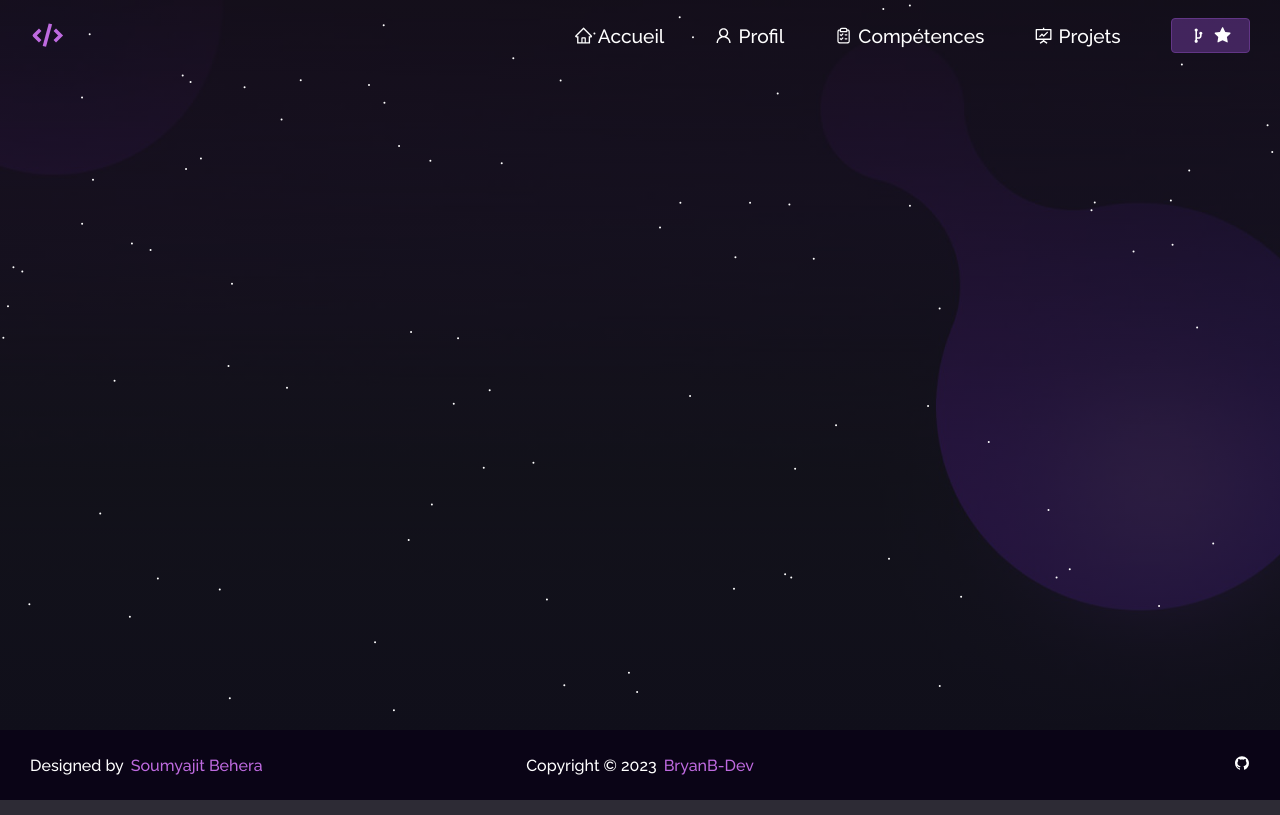
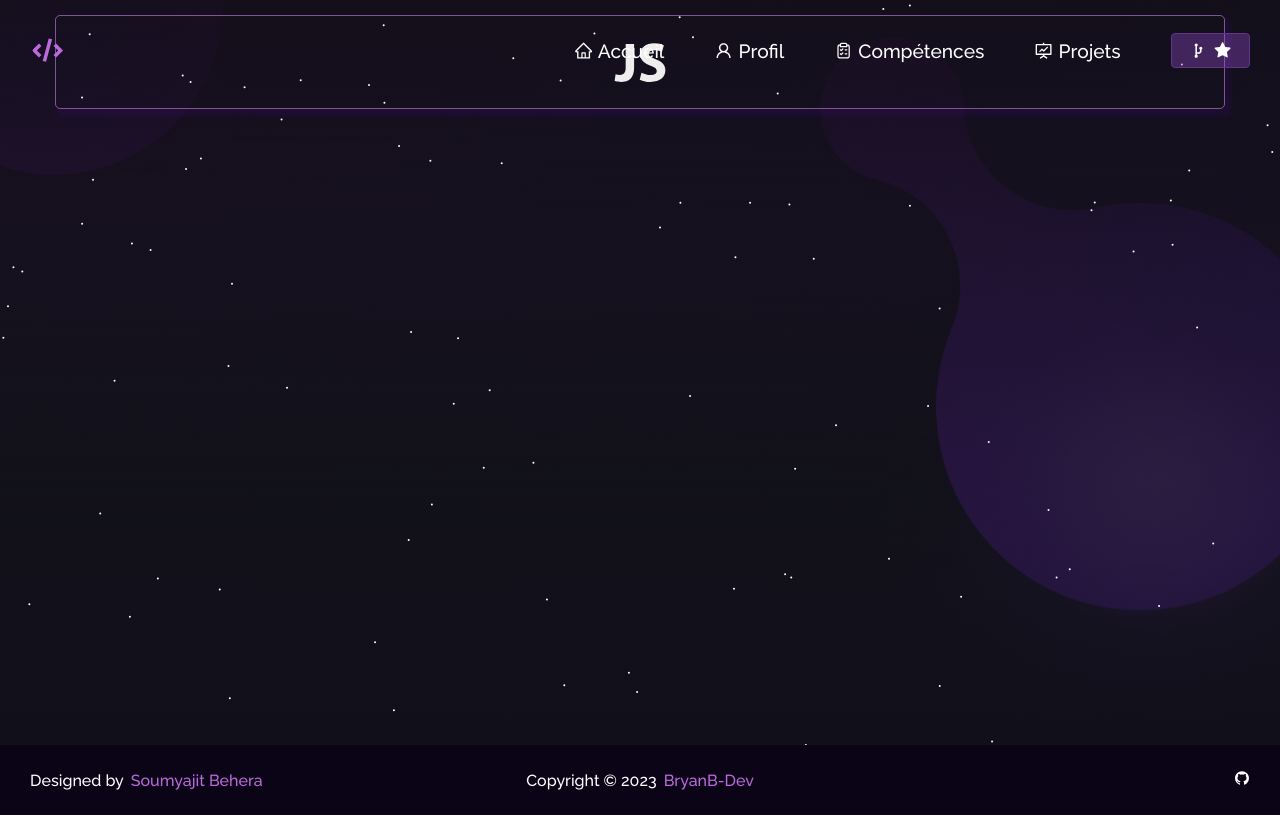
Before and after one commit to BryanB-Dev/Portfolio, a React (Create React App) app: page /skills in a window 1280 px wide. Built offline with nearby package versions, Linux system fonts and the light colour scheme.

Commit message:
Add react-icons package and display JavaScript skill

```diff
--- a/package.json
+++ b/package.json
@@ -11,6 +11,7 @@
     "node-sass": "^7.0.3",
     "react": "^18.2.0",
     "react-dom": "^18.2.0",
+    "react-icons": "^4.12.0",
     "react-parallax-tilt": "^1.7.177",
     "react-router-dom": "^6.18.0",
     "react-scripts": "5.0.1",
--- /dev/null
+++ b/src/components/Skill/index.jsx
@@ -0,0 +1,10 @@
+import "./style.scss";
+
+export default function Skill({ children }) {
+
+    return (
+        <div className="skill">
+            {children}
+        </div>
+    );
+}
--- /dev/null
+++ b/src/components/Skill/style.scss
@@ -0,0 +1,17 @@
+@import '../../styles/main.scss';
+
+.skill {
+    @include flex(column, center, center);
+    color: $color-tertiary;
+    border: 1.7px solid rgba(200, 137, 230, .637);
+    line-height: 1.5;
+    border-radius: 5px;
+    box-shadow: 4px 5px 4px 3px rgba(89, 4, 168, .137);
+    font-size: 4.5em;
+    margin: 15px;
+    opacity: .93;
+    overflow: hidden;
+    padding: 10px;
+    text-align: center;
+    transition: all .4s ease 0s;
+}
--- a/src/pages/skills/index.jsx
+++ b/src/pages/skills/index.jsx
@@ -1,7 +1,13 @@
+import Skill from "../../components/Skill";
+import { DiJavascript1 } from "react-icons/di";
+
 export default function Skills() {
 
     return (
         <>
+        <Skill>
+            <DiJavascript1 />
+        </Skill>
         </>
     );
 }
```
Also changed, not shown: 1 other file (tests, documents, lock files or other folders).
